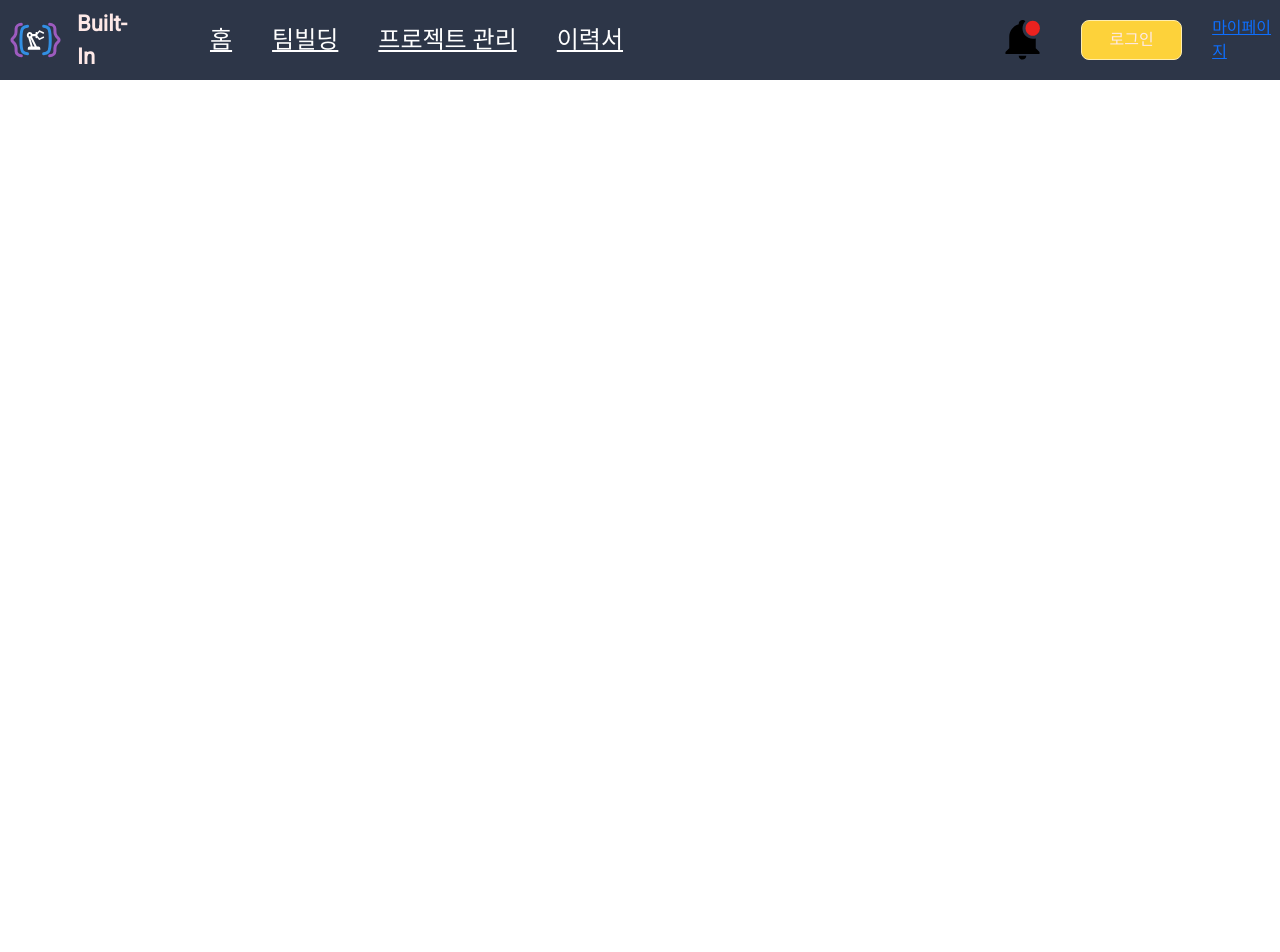
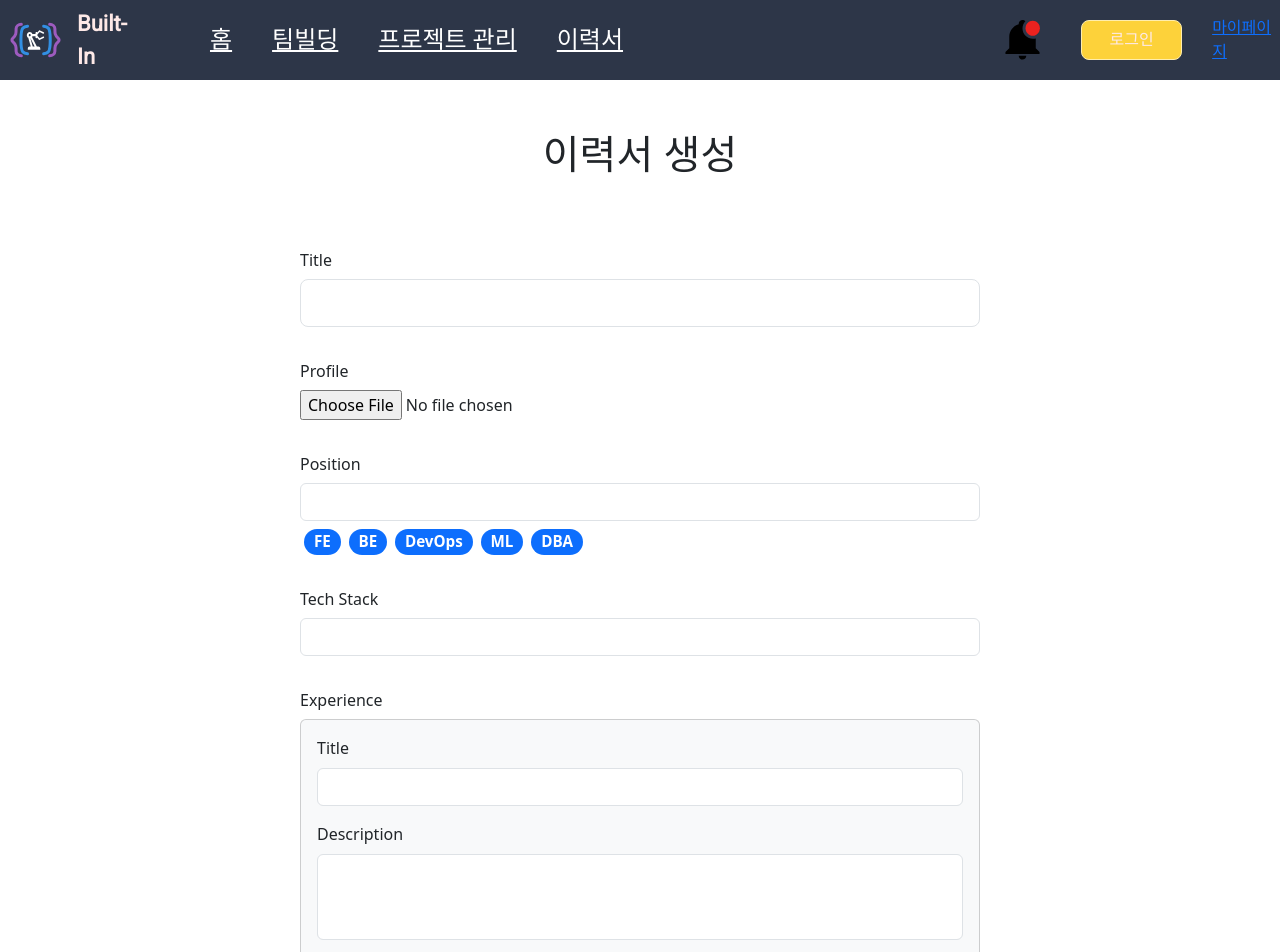
Before and after one commit to HOT6MAN/built-in-frontend, a Vue app: page /resume/create in a window 1280 px wide. Shown: the top 952 px of the page. Before the commit the page ends 800 px from the top, so only its background shows below. Built offline with nearby package versions, Linux system fonts and the light colour scheme.

Commit message:
FE-FM-S11P12A606-212-1: resume create (view)

```diff
--- a/src/router/index.ts
+++ b/src/router/index.ts
@@ -1,6 +1,7 @@
 import { createRouter, createWebHistory } from 'vue-router'
 import HomeView from '@/views/HomeView.vue'
 import ResumesView from '@/views/resume/ResumesView.vue'
+import ResumeCreateView from '@/views/resume/ResumeCreateView.vue'
 import TeamBuildingView from '@/views/board/TeamBuildingView.vue'
 import teambuildingRecruitCreateView from '@/views/board/TeamBuildingRecruitCreateView.vue'
 import teambuildingRecruitDetailView from '@/views/board/TeambuildingRecruitDetailView.vue'
@@ -30,6 +31,11 @@ const router = createRouter({
       path: '/resumes',
       name: 'resumes',
       component : ResumesView
+    },
+    {
+      path: '/resume/create',
+      name: 'resumeCreate',
+      component : ResumeCreateView
     },
     {
       path: '/teambuilding',
--- /dev/null
+++ b/src/views/resume/ResumeCreateView.vue
@@ -0,0 +1,115 @@
+<template>
+  <div class="page">
+    <h1 class="title">이력서 생성</h1>
+    <div>
+      <b-form-group label="Title">
+        <b-form-input size="lg" class="text-center mb-3" />
+      </b-form-group>
+      <b-form-group label="Profile">
+        <input type="file" ref="profileInput" accept="image/*" @change="handleFileChange" class="mb-3">
+        <b-img v-if="profilePreview" :src="profilePreview" alt="image preview" fluid/>
+      </b-form-group>
+      <b-form-group label="Position">
+        <b-form-tags
+          v-model="selected"
+          placeholder=""
+          :limit="1"
+          tag-variant="primary"
+          tag-pills
+          disabled
+          class="mb-2"
+        />
+        <b-form-tag
+          v-for="(tag, idx) in positions"
+          :key="idx"
+          :title="tag"
+          variant="primary"
+          no-remove
+          pill
+          @click="selectTag(tag)"
+          class="tag-btn mx-1 mb-3"
+        />
+      </b-form-group>
+      <b-form-group label="Tech Stack">
+        <b-form-tags
+          v-model="techStack"
+          placeholder=""
+          tag-variant="primary"
+          tag-pills
+          separator=" "
+          is-duplicate="false"
+          remove-on-delete
+          class="mb-3"
+        />
+      </b-form-group>
+      <b-form-group label="Experience">
+        <div v-for="(experience, idx) in experiences" :key="idx">
+          <b-card bg-variant="light" class="mb-2">
+            <b-form-group label="Title" :label-for="'nested-title-' + idx">
+              <b-form-input v-model="experience.title" :id="'nested-title-' + idx" />
+            </b-form-group>
+            <b-form-group label="Description" :label-for="'nested-description-' + idx">
+              <b-form-textarea v-model="experience.description" :id="'nested-description-' + idx" rows="3" max-rows="6" no-resize />
+            </b-form-group>
+            <div class="d-flex justify-content-end">
+              <b-button v-if="idx !== 0" variant="outline-danger" @click="removeExperience(idx)"  >Delete</b-button>
+            </div>
+          </b-card>
+        </div>
+        <b-button class="b-button-block mb-4 mx-auto" pill variant="primary" @click="addExperience">Add</b-button>
+      </b-form-group>
+      <b-form-group label="Comment">
+        <b-form-input class="mb-3" />
+      </b-form-group>
+      <b-form-group class="d-flex justify-content-center mt-3">
+        <b-button type="submit" variant="primary" class="mx-1">Submit</b-button>
+      </b-form-group>
+    </div>
+  </div>
+</template>
+<script setup>
+import { ref } from 'vue';
+
+const positions = ref(['FE', 'BE', 'DevOps', 'ML', 'DBA'])
+const selected = ref([])
+const techStack = ref([])
+const experiences = ref([{ title: '', description: '' }])
+
+const selectTag = (tag) => { selected.value = [tag] }
+const addExperience = () => {
+  experiences.value.push({ title: '', description: '' })
+}
+
+const removeExperience = (idx) => {
+  experiences.value.splice(idx, 1)
+}
+
+</script>
+<style scoped>
+  .page {
+    padding-left: 300px;
+    padding-right: 300px;
+    margin-top: 130px;
+  }
+
+  .title {
+    text-align: center;
+    margin-bottom: 70px;
+  }
+
+  .tag-btn {
+    font-size: 0.95rem;
+    cursor: pointer;
+    transition: background-color 0.3s, transform 0.3s;
+  }
+
+  .tag-btn:hover {
+    background-color: #0056b3;
+    transform: scale(1.05);
+  }
+
+  .b-button-block {
+    width: 95%;
+    display: block;
+  }
+</style>
```
